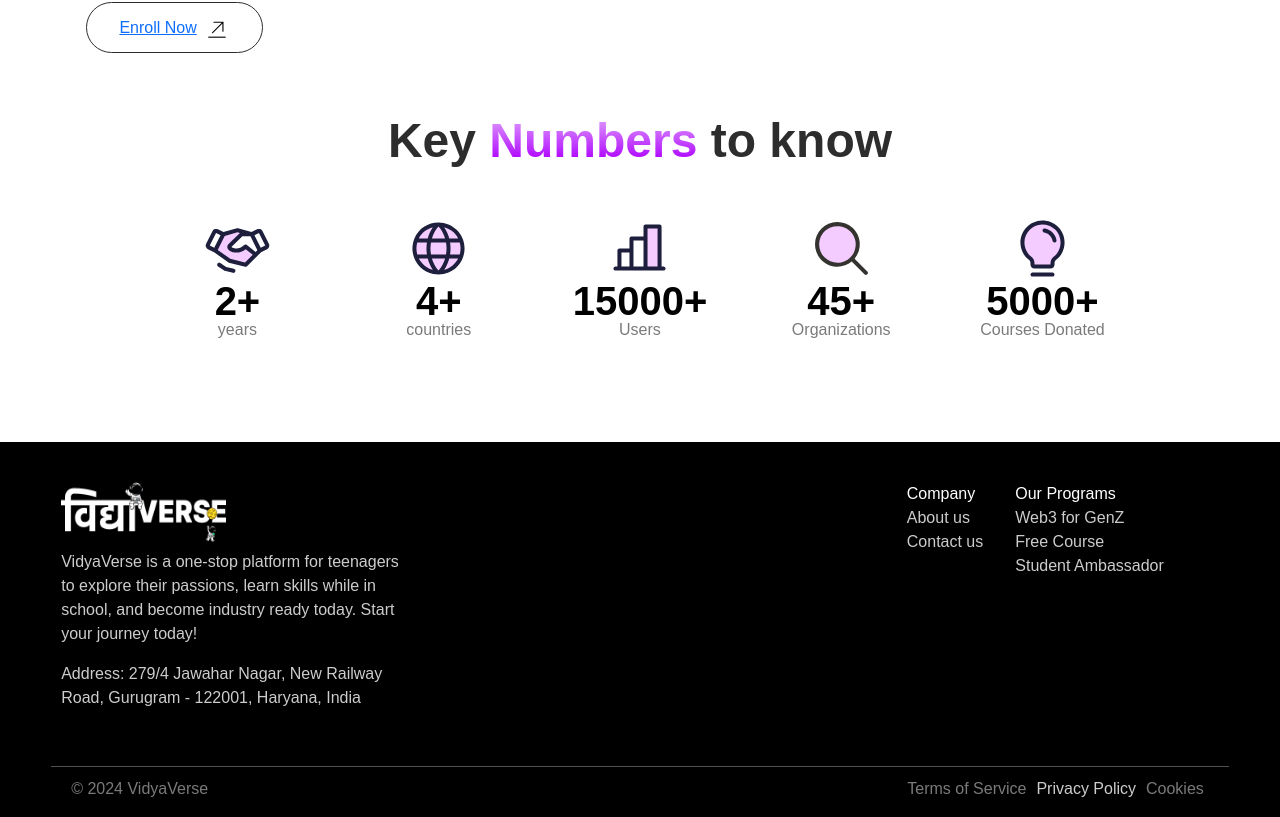
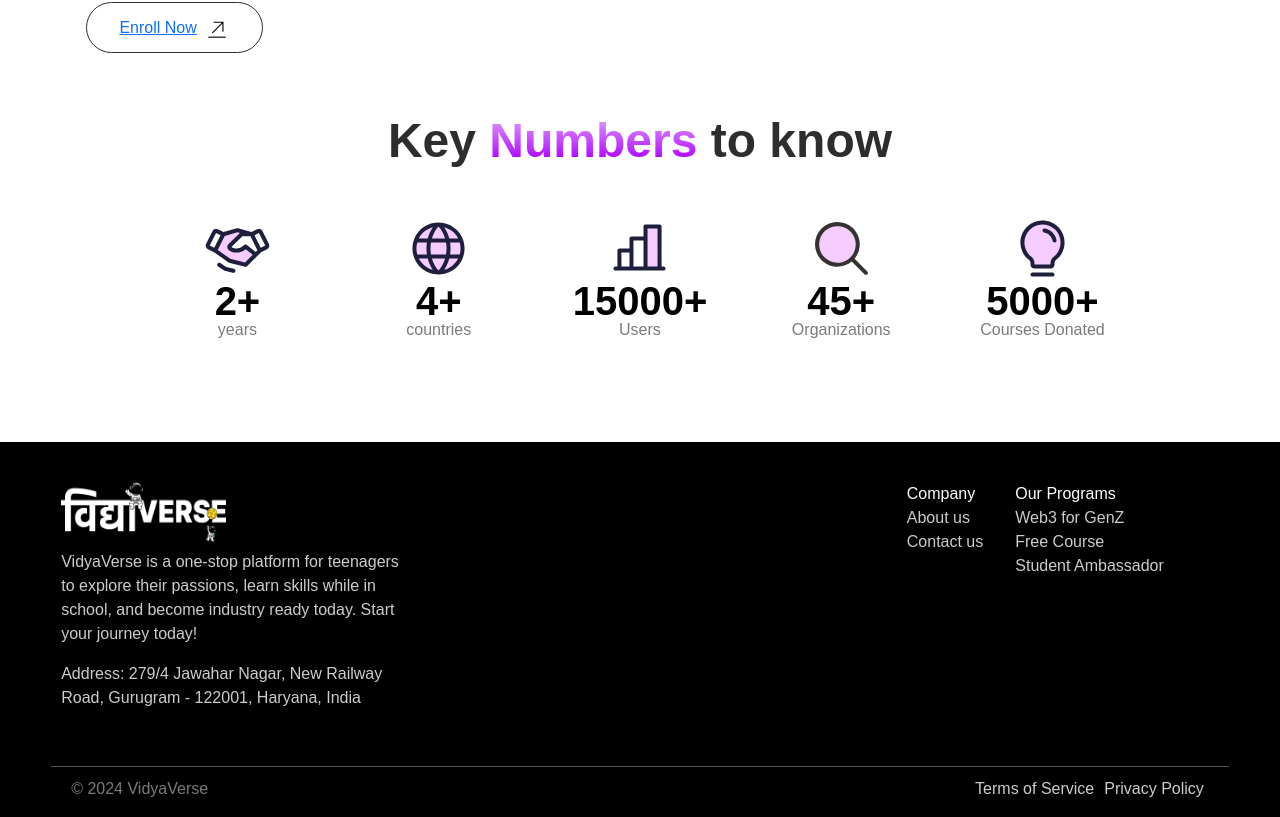
Before and after one commit to sauranshbhardwaj/VidyaVerse-2024, a React (Create React App) app: page / in a window 1280 px wide. Shown: the part 2406-3223 px from the top of the page. Built offline with nearby package versions, Linux system fonts and the light colour scheme.

Commit message:
commited

```diff
--- a/src/Component/Footer.js
+++ b/src/Component/Footer.js
@@ -40,9 +40,8 @@ export default function Footer() {
       <div className="copyWrite-container d-flex justify-content-between">
         <p className="py-0 ">&copy; 2024 VidyaVerse</p>
         <ul className="d-flex term-policy">
-          <li>Terms of Service</li>
+          <li><a href="https://docs.google.com/document/d/18ZHHJXmQqSbOgxqjL72GIvSLRrzKM_B9I0f-ZEJ1pzI/edit?usp=sharing" style={{textDecoration: "none", color: "rgba(255, 255, 255, 0.8)"}}>Terms of Service</a></li>
           <li><a href="https://docs.google.com/document/d/1tLaj32FKWOTkSZ15RpWsnaeZvfGAJt_QoKgKOTLyPdw/edit?usp=sharing" style={{textDecoration: "none", color: "rgba(255, 255, 255, 0.8)"}}>Privacy Policy</a></li>
-          <li>Cookies</li>
         </ul>
       </div>
     </footer>
```
